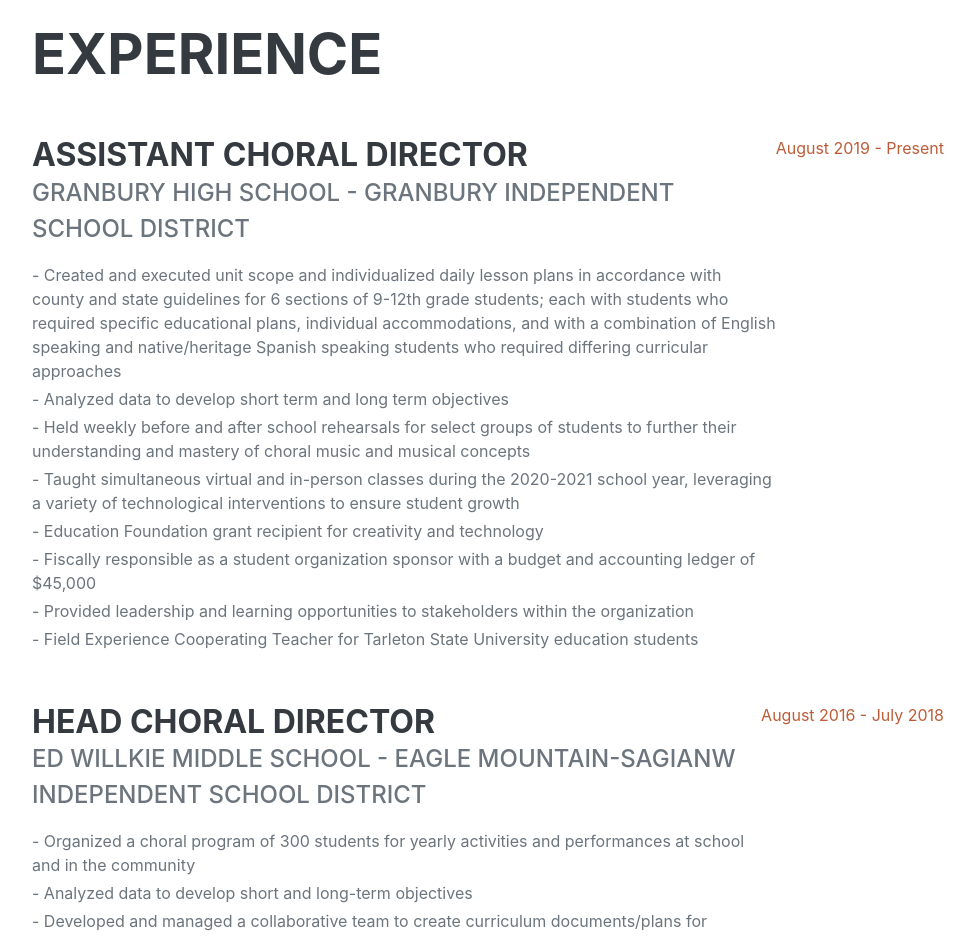
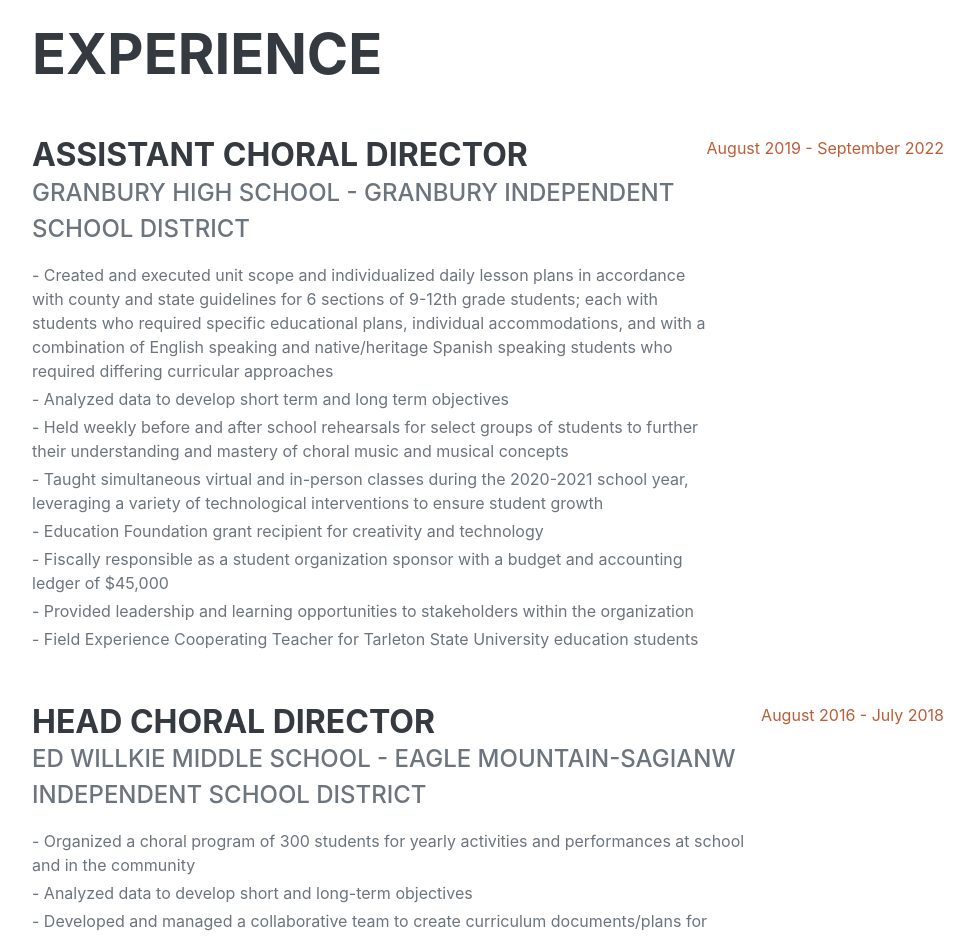
Before and after one commit to kylewheatley/kylewheatley-resume, a plain HTML site: page index.html in a window 1280 px wide. Shown: the part 860-1798 px from the top of the page, without its empty margins (288-1263 px from the left). Drawn offline with nearby package versions, Linux system fonts and the light colour scheme; a web font is replaced by a local one.

Commit message:
Update index.html

```diff
--- a/index.html
+++ b/index.html
@@ -75,7 +75,7 @@
                             <p>- Provided leadership and learning opportunities to stakeholders within the organization</p>
                             <p>- Field Experience Cooperating Teacher for Tarleton State University education students</p>
                         </div>
-                        <div class="flex-shrink-0"><span class="text-primary">August 2019 - Present</span></div>
+                        <div class="flex-shrink-0"><span class="text-primary">August 2019 - September 2022</span></div>
                     </div>
                     <div class="d-flex flex-column flex-md-row justify-content-between mb-5">
                         <div class="flex-grow-1">
```
